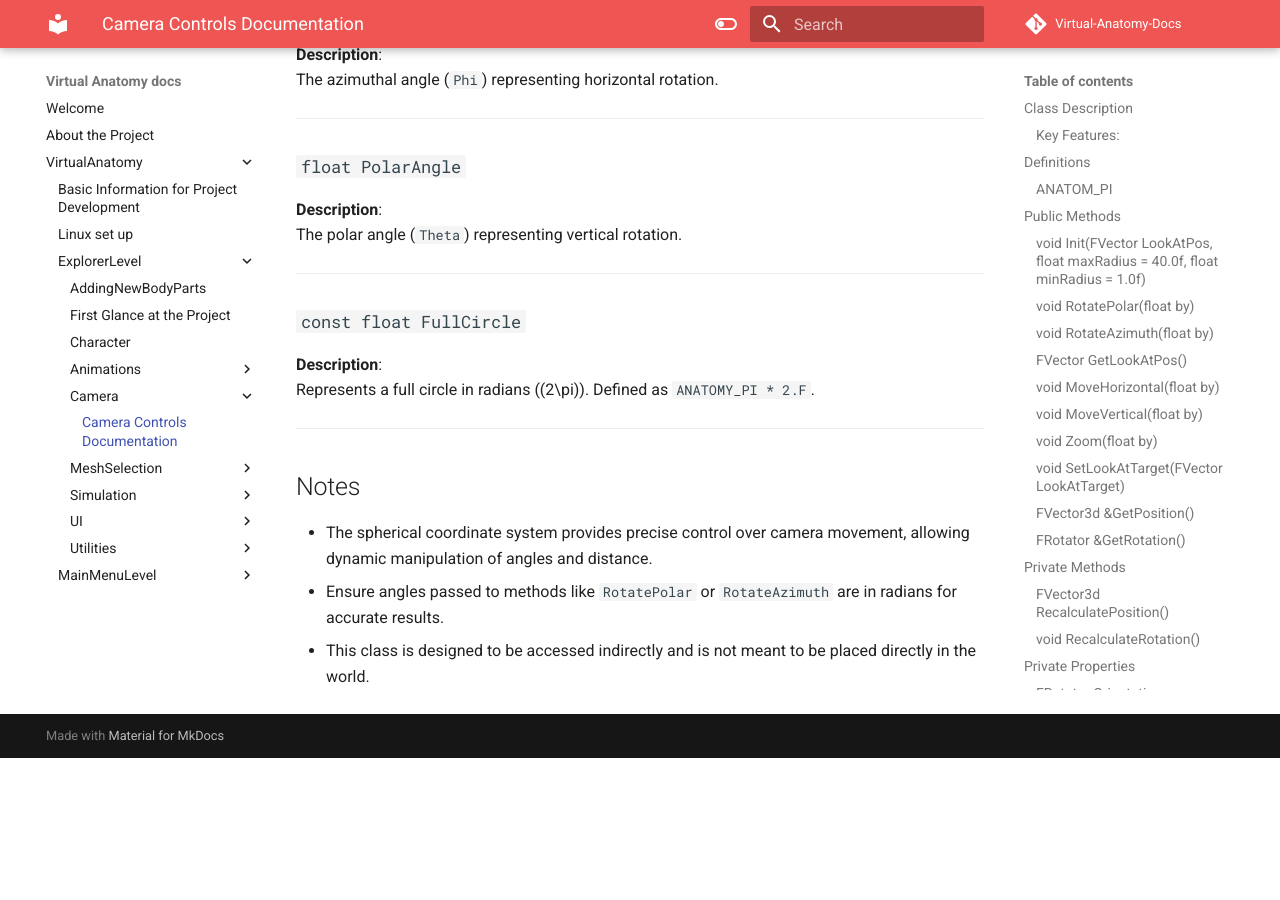
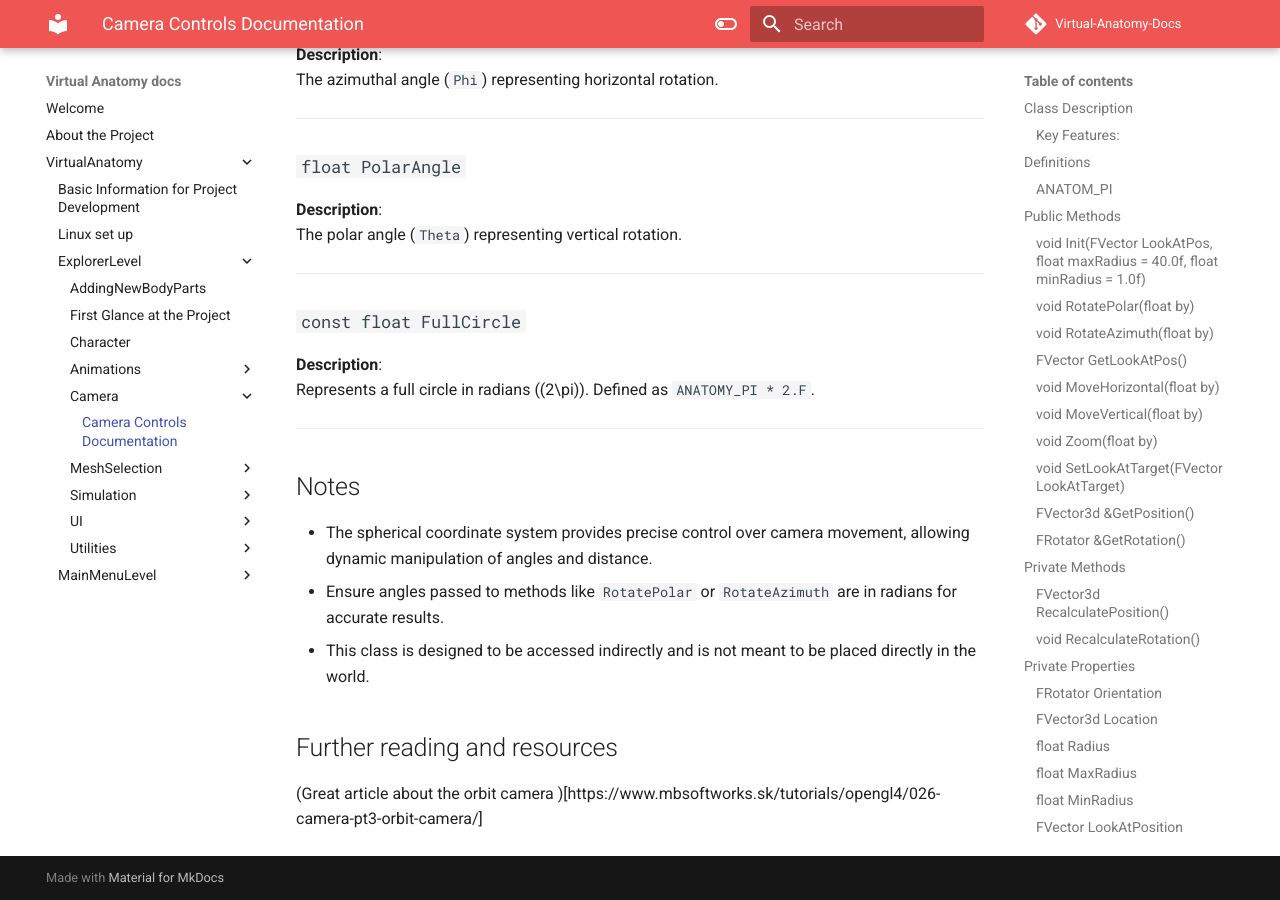
Before and after one commit to jrcz-data-science-lab/VirtualAnatomy-Documentation, an MkDocs documentation site: the page built from docs/VirtualAnatomy/ExplorerLevel/Camera/Camera.md, in a window 1280 px wide and 900 px high, scrolled down 4883 px. Built offline with MkDocs 1.6.1 and Material for MkDocs 9.7.7, drawn with Linux system fonts in a browser that asks for light colours; comment, search, counter and statistics services are not loaded; before the commit the page ends 5641 px from its top, so only the background shows below that.

Commit message:
minor fix

```diff
--- a/docs/VirtualAnatomy/ExplorerLevel/Camera/Camera.md
+++ b/docs/VirtualAnatomy/ExplorerLevel/Camera/Camera.md
@@ -5,6 +5,7 @@
 **UCPP_CameraControls**:
 
 This class handles camera movement and positioning in the scene. It uses a spherical coordinate system to calculate the camera’s position and orientation relative to a target point. This class is purely computational and does not represent a physical object in the world. It can only be accessed through the `UCPP_User` class.
+
 
 ### Key Features:
 - **Spherical Coordinate System**:
@@ -223,3 +224,7 @@ Represents a full circle in radians (\(2\pi\)). Defined as `ANATOMY_PI * 2.F`.
 - The spherical coordinate system provides precise control over camera movement, allowing dynamic manipulation of angles and distance.
 - Ensure angles passed to methods like `RotatePolar` or `RotateAzimuth` are in radians for accurate results.
 - This class is designed to be accessed indirectly and is not meant to be placed directly in the world.
+
+## Further reading and resources
+
+(Great article about the orbit camera )[https://www.mbsoftworks.sk/tutorials/opengl4/026-camera-pt3-orbit-camera/]
```
Also changed, not shown: README.md (+2 -16 lines), mkdocs.yml (+0 -32 lines).
